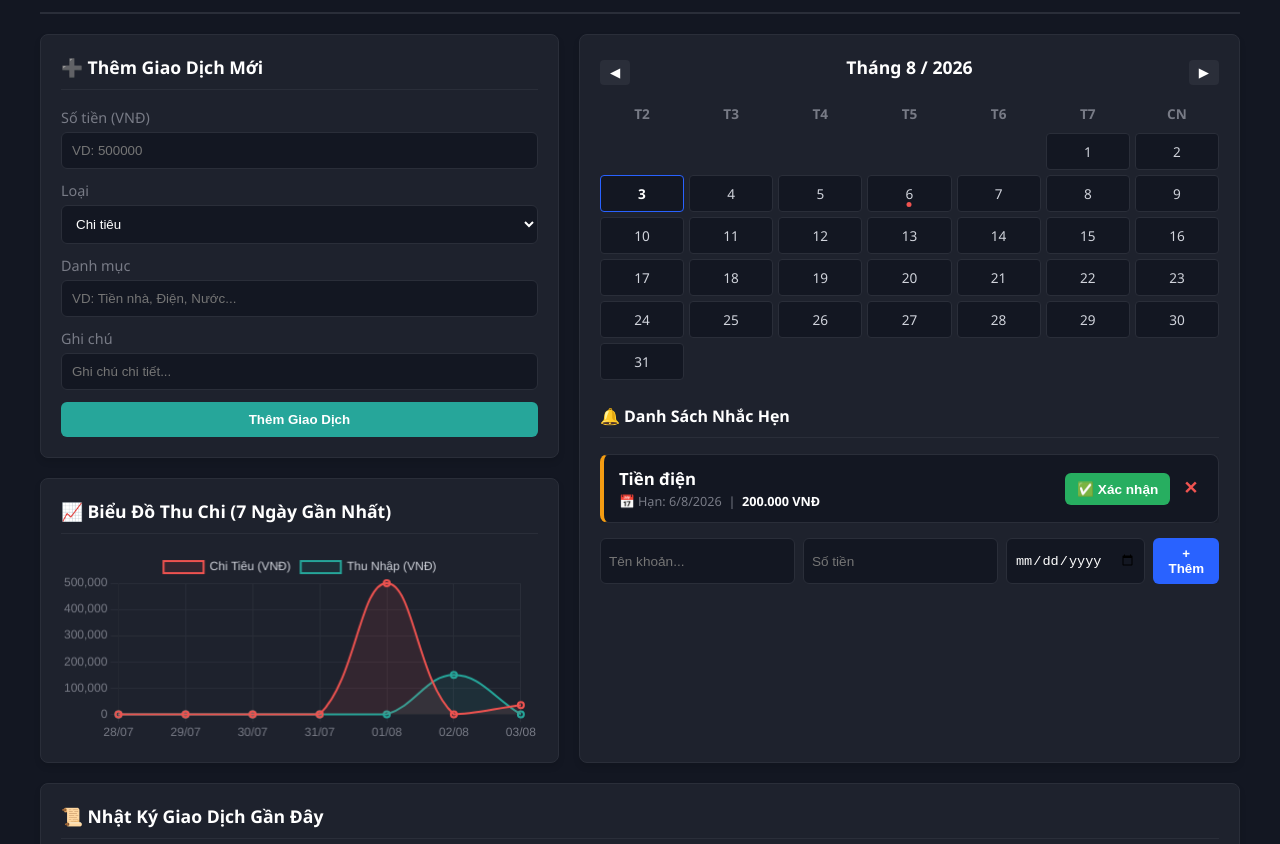
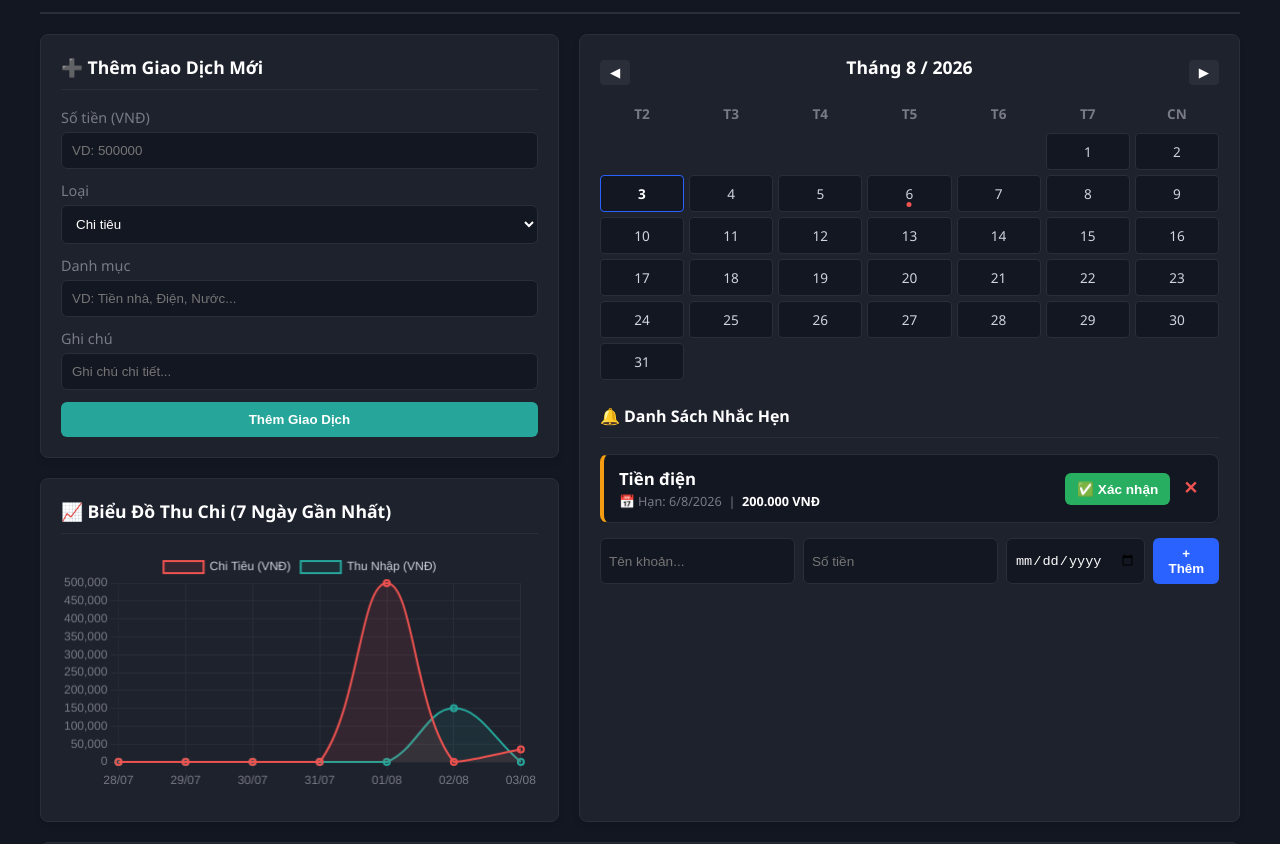
Before and after one commit to hailong0369795079-code/finance-tracker, a website: page public/index.html in a window 1280 px wide. Shown: the part 107-951 px from the top of the page. Drawn offline with nearby package versions, Linux system fonts and the light colour scheme; no server answers.

Commit message:
Update index.html

```diff
--- a/public/index.html
+++ b/public/index.html
@@ -130,7 +130,9 @@
         <!-- BIỂU ĐỒ TÀI CHÍNH (MỚI) -->
         <div class="card">
           <h3>📈 Biểu Đồ Thu Chi (7 Ngày Gần Nhất)</h3>
-          <canvas id="financeChart" height="120"></canvas>
+         <div style="position: relative; height: 250px; width: 100%;">
+  <canvas id="financeChart"></canvas>
+</div>
         </div>
       </div>
 
```
